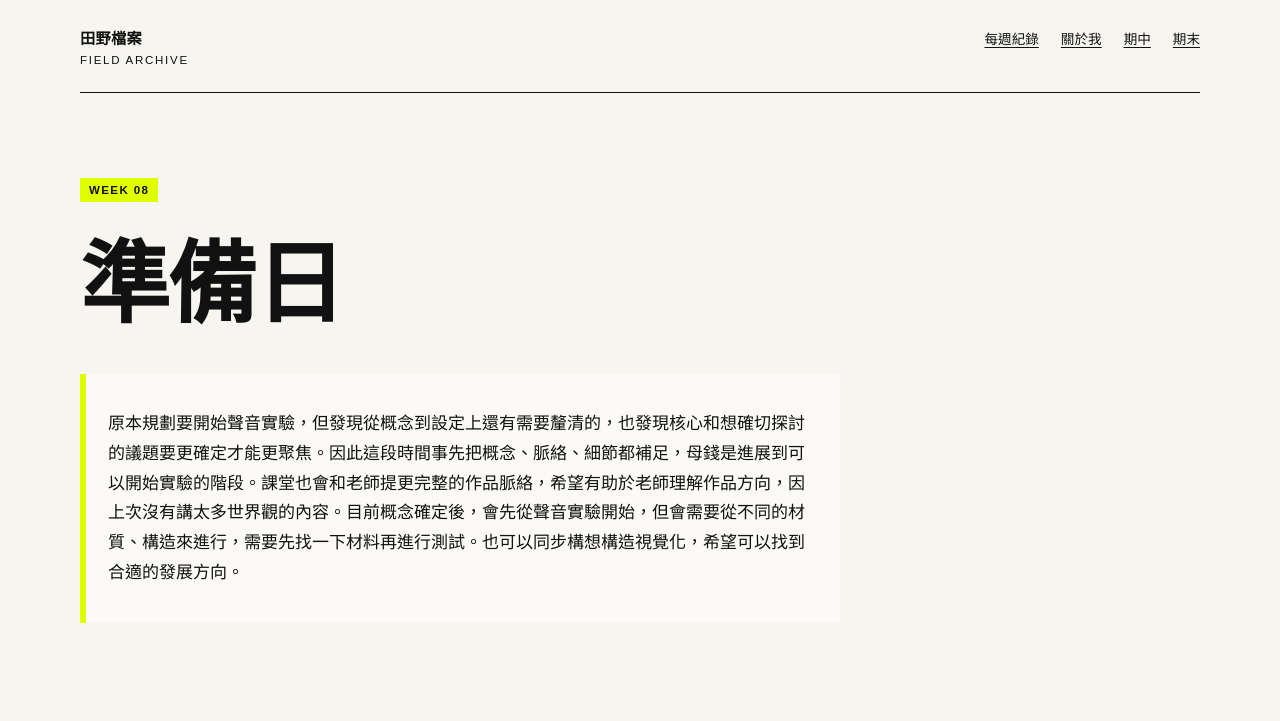
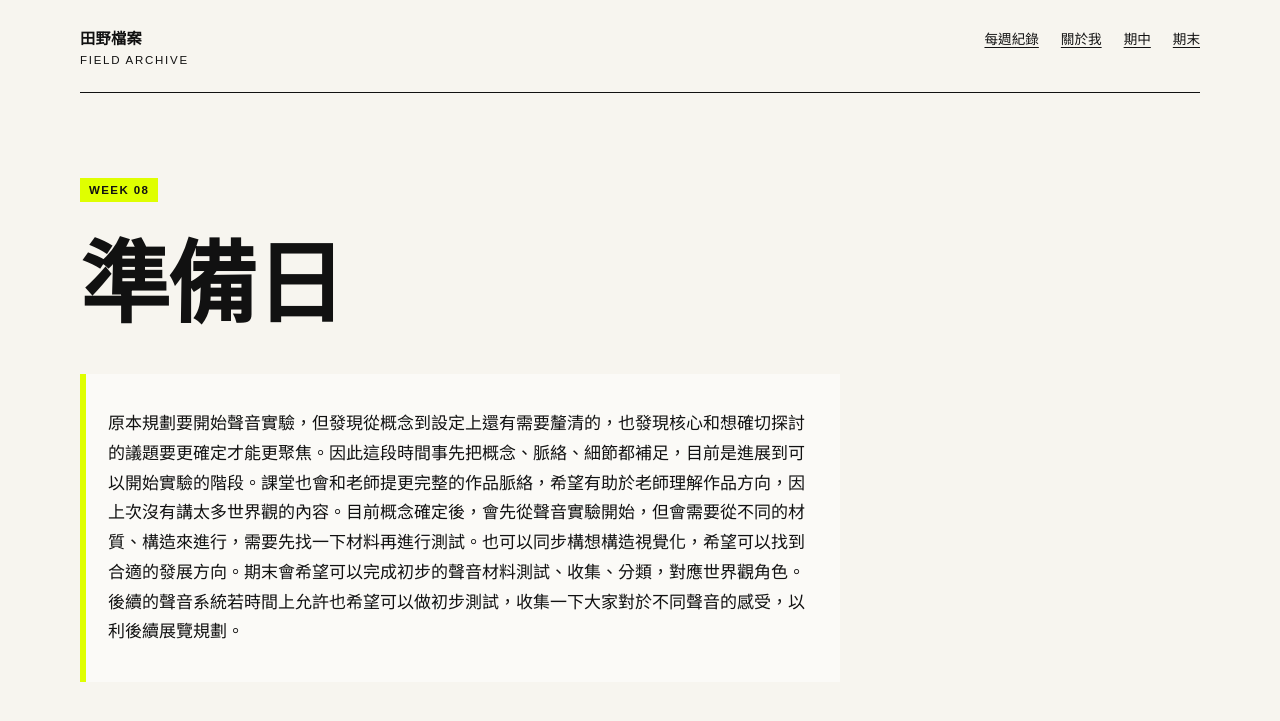
Before and after one commit to yunhanchan/fieldworkarchive, a Jekyll site: the page built from weeks/week-08.md, in a window 1280 px wide. Shown: the top 721 px of the page. Built offline with Jekyll 4.4.1, drawn with Linux system fonts in a browser that asks for light colours.

Commit message:
Update week-08.md

```diff
--- a/weeks/week-08.md
+++ b/weeks/week-08.md
@@ -7,4 +7,4 @@ permalink: /weeks/week-08/
 
 # 準備日
 
-> 原本規劃要開始聲音實驗，但發現從概念到設定上還有需要釐清的，也發現核心和想確切探討的議題要更確定才能更聚焦。因此這段時間事先把概念、脈絡、細節都補足，母錢是進展到可以開始實驗的階段。課堂也會和老師提更完整的作品脈絡，希望有助於老師理解作品方向，因上次沒有講太多世界觀的內容。目前概念確定後，會先從聲音實驗開始，但會需要從不同的材質、構造來進行，需要先找一下材料再進行測試。也可以同步構想構造視覺化，希望可以找到合適的發展方向。
+> 原本規劃要開始聲音實驗，但發現從概念到設定上還有需要釐清的，也發現核心和想確切探討的議題要更確定才能更聚焦。因此這段時間事先把概念、脈絡、細節都補足，目前是進展到可以開始實驗的階段。課堂也會和老師提更完整的作品脈絡，希望有助於老師理解作品方向，因上次沒有講太多世界觀的內容。目前概念確定後，會先從聲音實驗開始，但會需要從不同的材質、構造來進行，需要先找一下材料再進行測試。也可以同步構想構造視覺化，希望可以找到合適的發展方向。期末會希望可以完成初步的聲音材料測試、收集、分類，對應世界觀角色。後續的聲音系統若時間上允許也希望可以做初步測試，收集一下大家對於不同聲音的感受，以利後續展覽規劃。
```
